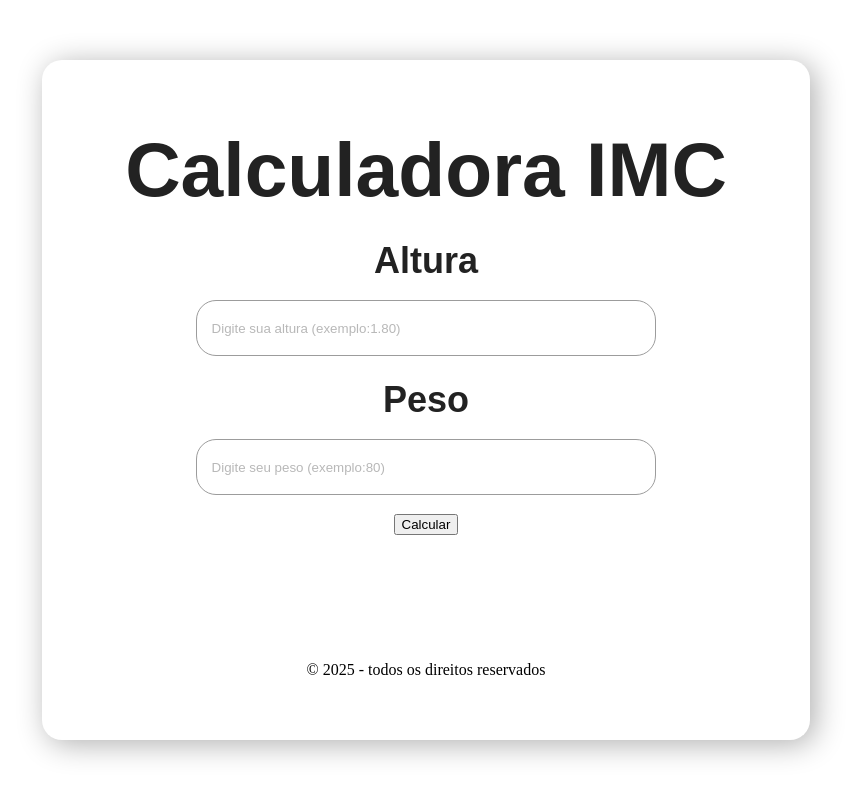
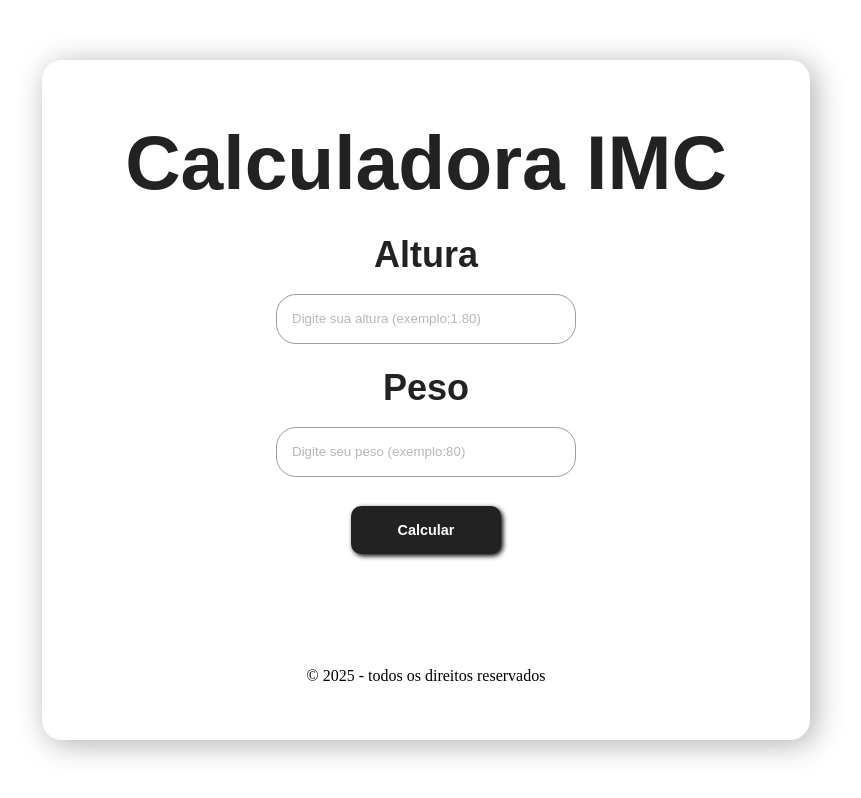
Before and after one commit to phsushi/cpCidade, a React (Vite) app: page / in a window 1280 px wide. Shown: the whole page, without its empty margins (214-1075 px from the left). Built offline with nearby package versions, Linux system fonts and the light colour scheme.

Commit message:
Finalização do estilo do botão

```diff
--- a/src/css/estilo.css
+++ b/src/css/estilo.css
@@ -31,7 +31,9 @@ label{
 
 input{
     width: 36vw;
+    max-width: 300px;
     height: 7vh;
+    max-height: 50px;
     border:solid 1px rgb(156, 156, 156);
     padding-left: 15px;
     border-radius: 20px;
@@ -50,4 +52,24 @@ input::placeholder{
 input:hover{
     transform: scale(1.015);
 }
-input:
+
+button{
+    width: 150px;
+    height: 6vh;
+    margin-top: 10px;
+    background-color: #222;
+    color: white;
+    border-radius: 10px;
+    box-shadow: 2px 2px 5px black;
+    border: none;
+    cursor: pointer;
+    font-family: Arial, Helvetica, sans-serif;
+    font-weight: bold;
+    font-size: 0.9rem;
+    transition: background-color 550ms ease-in-out;
+}
+
+button:hover{
+    background-color: #181818;
+    border: solid 2px black;
+}
```
